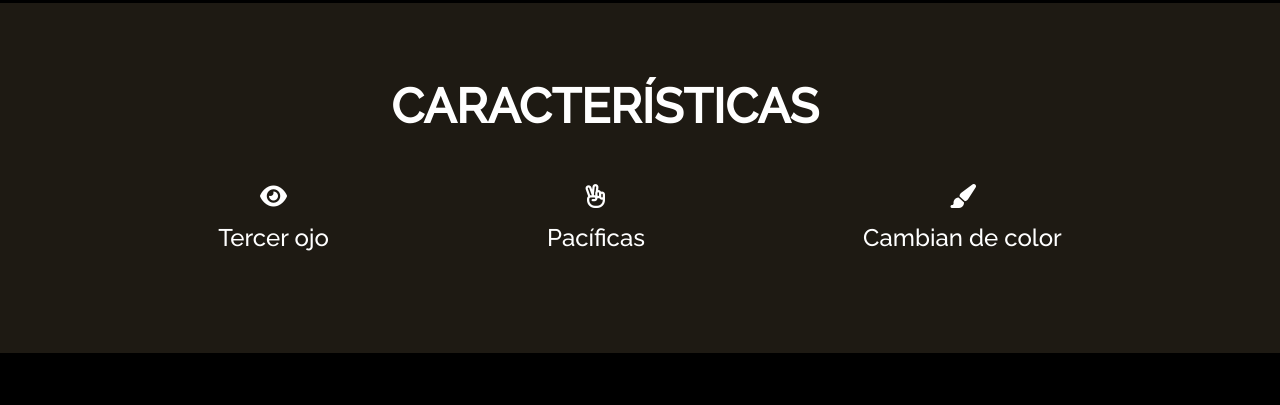
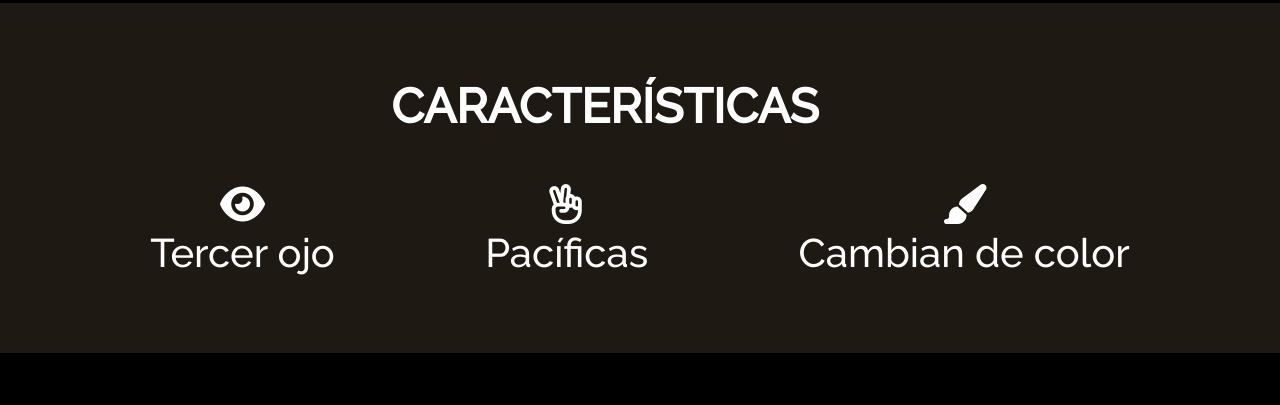
Before and after one commit to vickypantanalli/iguanapage, a plain HTML site: page index.html in a window 1280 px wide. Shown: the part 1145-1550 px from the top of the page. Drawn offline with Linux system fonts and the light colour scheme.

Commit message:
padding final iconos

```diff
--- a/assets/img/css/style.css
+++ b/assets/img/css/style.css
@@ -58,10 +58,8 @@ header > h1 {
 }
 
 .caracteristicas > h3{
-    /* display: inline-block; */
     font-size: 48px;
     padding: 75px 460px 50px 390px;
-    /* margin: 0; */
     text-align: center;
 }
 
@@ -74,12 +72,11 @@ header > h1 {
     display: flex;
     flex-direction: column;
     align-items: center;
-    font-size: 1.5rem;
+    font-size: 2.5rem;
 }
 
 .icono i {
-    padding-bottom: 15px;
-
+    padding-bottom: 5px;
 }
 
 
```
